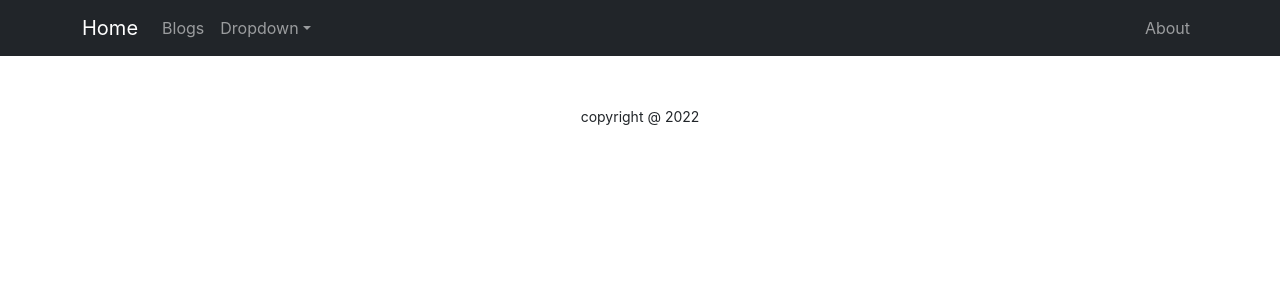
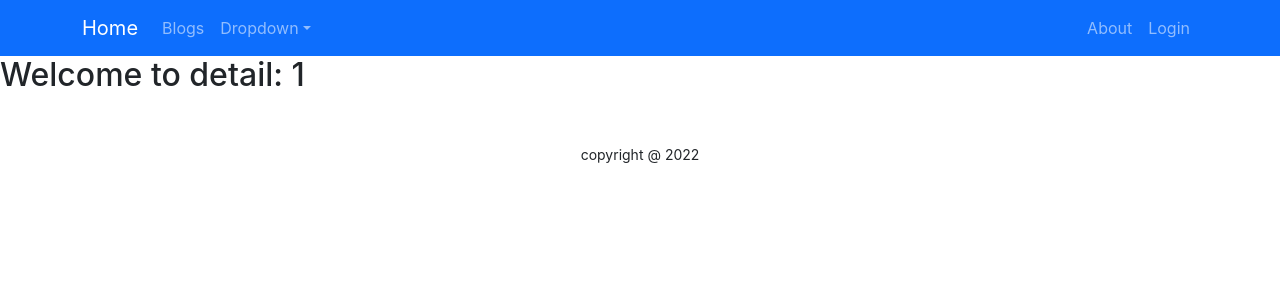
Before and after one commit to Jahanara-juma1/warehouse-management-client-side, a React (Create React App) app: page /service/1 in a window 1280 px wide. Shown: the top 300 px of the page. Built offline with nearby package versions, Linux system fonts and the light colour scheme.

Commit message:
notfound addad

```diff
--- a/src/App.js
+++ b/src/App.js
@@ -1,18 +1,27 @@
 
 import { Route, Routes } from 'react-router-dom';
 import './App.css';
+import About from './Pages/About/About';
 import Blogs from './Pages/Blogs/Blogs';
 import Home from './Pages/Home/Home/Home';
 import Footer from './Shared/Footer/Footer';
 import Header from './Shared/Header/Header';
-// import app from './firebase.init';
+import Login from './Pages/Login/Login/Login';
+import ServiceDetail from './Pages/ServiceDetail/ServiceDetail';
+import NotFound from './Shared/NotFound/NotFound';
+
+
 function App() {
   return (
     <div>
       <Header></Header>
       <Routes>
         <Route path="/" element={<Home></Home>}></Route>
+        <Route path="/service/:serviceId" element={<ServiceDetail></ServiceDetail>}></Route>
         <Route path="/blogs" element={<Blogs></Blogs>}></Route>
+        <Route path="/about" element={<About></About>}></Route>
+        <Route path="/login" element={<Login></Login>}></Route>
+        <Route path="*" element={<NotFound></NotFound>}></Route>
       </Routes>
       <Footer></Footer>
     </div>
--- /dev/null
+++ b/src/Pages/About/About.js
@@ -0,0 +1,11 @@
+import React from 'react';
+
+const About = () => {
+    return (
+        <div>
+            <h2>This is page</h2>
+        </div>
+    );
+};
+
+export default About;
--- a/src/Pages/Home/Services/Services.js
+++ b/src/Pages/Home/Services/Services.js
@@ -14,7 +14,7 @@ const [services, setServices] = useState([]);
     return (
 
         <div className='container'>
-
+        <div className='row'>
         <h2 className='services-title mt-5'>Our laptops</h2>
 
         <div className='services-container'>
@@ -27,6 +27,7 @@ const [services, setServices] = useState([]);
             }
         </div>
         </div>
+        </div>
     );
 };
 
--- /dev/null
+++ b/src/Pages/Login/Login/Login.js
@@ -0,0 +1,106 @@
+
+// import React, { useRef } from 'react';
+// import { Button, Form } from 'react-bootstrap';
+// import { useSendPasswordResetEmail, useSignInWithEmailAndPassword } from 'react-firebase-hooks/auth';
+// import { Link, useLocation, useNavigate } from 'react-router-dom';
+// import auth from '../../../firebase.init';
+// import Loading from '../../Shared/Loading/Loading';
+// import SocialLogin from '../SocialLogin/SocialLogin';
+// import { ToastContainer, toast } from 'react-toastify';
+// import 'react-toastify/dist/ReactToastify.css';
+
+// const Login = () => {
+//     const emailRef = useRef('');
+//     const passwordRef = useRef('');
+//     const navigate = useNavigate();
+//     const location = useLocation();
+//     let from = location.state?.from?.pathname || "/";
+//     let errorElement;
+//     const [
+//         signInWithEmailAndPassword,
+//         user,
+//         loading,
+//         error,
+//       ] = useSignInWithEmailAndPassword(auth);
+
+//       const [sendPasswordResetEmail, sending] = useSendPasswordResetEmail(
+//         auth
+//       );
+
+//       if(loading || sending){
+//         return <Loading></Loading>
+//     }
+
+//       if (user) {
+//         navigate(from, { replace: true });
+//       }
+
+//       if (error) {
+//         errorElement = <p className='text-danger'>Error: {error?.message}</p>
+
+
+//     }
+
+// const handleSubmit = event =>{
+//     event.preventDefault();
+//     const email = emailRef.current.value;
+//     const password = passwordRef.current.value;
+
+//     signInWithEmailAndPassword(email, password);
+// }
+
+// const navigateRegister = event => {
+//       navigate('/register');
+// }
+
+// const resetPassword = async() =>{
+//     const email = emailRef.current.value;
+//     if(email){
+//         await sendPasswordResetEmail(email);
+//     toast('Sent email');
+//     }
+//     else{
+//         toast('please enter your email address');
+//     }
+// }
+
+//     return (
+//         <div className='container w-50 mx-auto'>
+//             <h2 className='text-primary text-center mt-2'>Please login</h2>
+//             <Form onSubmit={handleSubmit}>
+//                 <Form.Group className="mb-3" controlId="formBasicEmail">
+
+//                     <Form.Control ref={emailRef} type="email" placeholder="Enter email" required />
+
+//                 </Form.Group>
+
+//                 <Form.Group className="mb-3" controlId="formBasicPassword">
+
+//                     <Form.Control ref={passwordRef} type="password" placeholder="Password" required />
+//                 </Form.Group>
+
+//                 <Button variant="primary w-50 mx-auto d-block mb-2" type="submit">
+//                     Login
+//                 </Button>
+//             </Form>
+//             {errorElement}
+//             <p>Are You New? <Link to="/register" className='text-primary pe-auto' onClick={navigateRegister}>Please Register</Link></p>
+//             <p>Forget Password? <button className='btn btn-link text-primary pe-auto' onClick={resetPassword}>Reset Password</button></p>
+//             <SocialLogin></SocialLogin>
+//             <ToastContainer></ToastContainer>
+//         </div>
+//     );
+// };
+
+// export default Login;
+import React from 'react';
+
+const Login = () => {
+    return (
+        <div>
+            <h2>bgghghjn</h2>
+        </div>
+    );
+};
+
+export default Login;
--- /dev/null
+++ b/src/Pages/ServiceDetail/ServiceDetail.js
@@ -0,0 +1,18 @@
+import React from 'react';
+import { Link, useParams } from 'react-router-dom';
+
+const ServiceDetail = () => {
+    const {serviceId} = useParams();
+    return (
+        <div>
+            <h2>Welcome to detail: {serviceId}</h2>
+            {/* <div className='text-center'>
+            <Link to="/checkout">
+               <button className='btn btn-primary'>Proceed Checkout</button>
+            </Link> */}
+        </div>
+        // </div>
+    );
+};
+
+export default ServiceDetail;
--- a/src/Shared/Header/Header.js
+++ b/src/Shared/Header/Header.js
@@ -5,7 +5,7 @@ import { Link } from 'react-router-dom';
 const Header = () => {
     return (
         <>
-            <Navbar collapseOnSelect expand="lg" bg="dark" variant="dark">
+            <Navbar collapseOnSelect expand="lg" sticky='top' bg="primary" variant="dark">
                 <Container>
                     <Navbar.Brand as={Link} to="/">Home</Navbar.Brand>
                     <Navbar.Toggle aria-controls="responsive-navbar-nav" />
@@ -23,6 +23,7 @@ const Header = () => {
                         </Nav>
                         <Nav>
                         <Nav.Link as={Link} to="about">About</Nav.Link>
+                        <Nav.Link as={Link} to="login">Login</Nav.Link>
       {/* {
         user ?
         <button className='btn btn-link text-white text-decoration-none' onClick={handleSignOut}>Sign out</button>
--- /dev/null
+++ b/src/Shared/NotFound/NotFound.js
@@ -0,0 +1,12 @@
+import React from 'react';
+
+const NotFound = () => {
+    return (
+        <div className='col-md-8 mx-auto w-65 md-5'>
+            <h1 className='text-primary text-center'>No page available</h1>
+            <img className='' src="https://static.doofinder.com/main-files/uploads/2019/08/110655-404-not-found-Doofinder.jpg" alt="" />
+        </div>
+    );
+};
+
+export default NotFound;
```
Also changed, not shown: src/Pages/Home/Home/Service/Service.js (+0 -10 lines), src/Pages/About/About.css (added).
